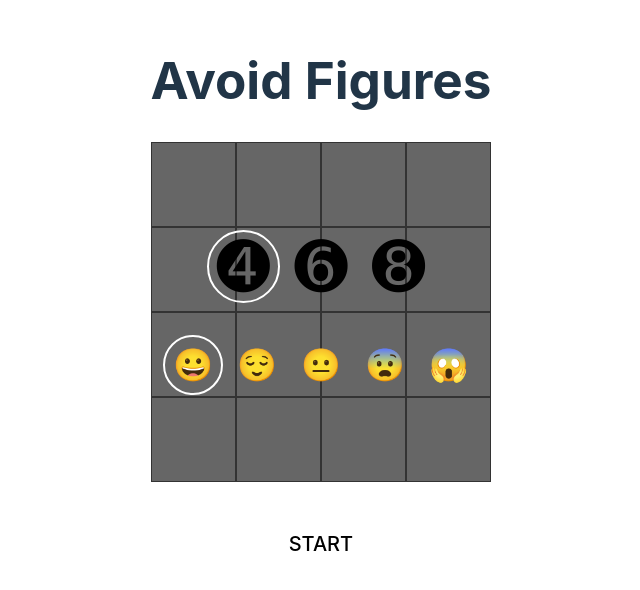
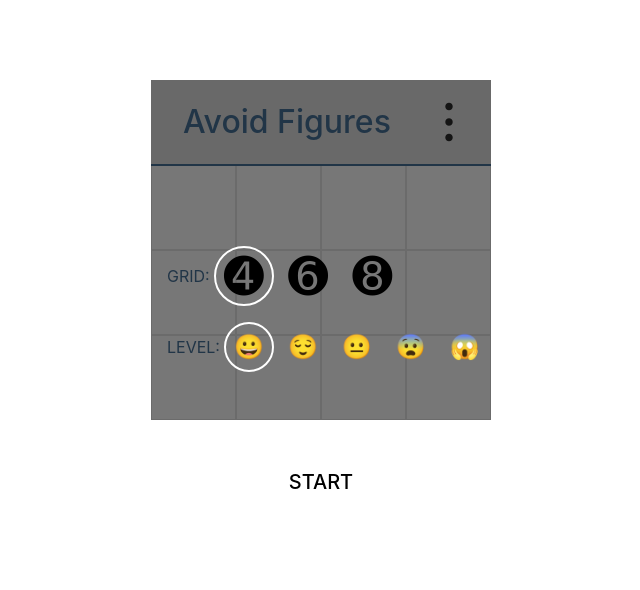
Before and after one commit to RoHell/Figures, a Vue app: page / in a window 1280 px wide. Shown: the part 104-694 px from the top of the page, without its empty margins (319-959 px from the left). Built offline with nearby package versions, Linux system fonts and the light colour scheme.

Commit message:
Change colors. Add menu.

```diff
--- a/src/App.vue
+++ b/src/App.vue
@@ -112,9 +112,6 @@ const handleMouseUp = () => selectedFigure.value && clearMarkedFields()
 </script>
 
 <template>
-  <header>
-    <h1>Avoid Figures</h1>
-  </header>
   <main class="avoid-figures">
     <div class="avoid-figures__main">
       <Grid
@@ -146,7 +143,8 @@ const handleMouseUp = () => selectedFigure.value && clearMarkedFields()
   </main>
 </template>
 
-<style scoped lang="scss">
+<style lang="scss" scoped>
+
 .avoid-figures {
   display: flex;
   flex-direction: column;
@@ -158,7 +156,6 @@ const handleMouseUp = () => selectedFigure.value && clearMarkedFields()
   &__main {
     position: relative;
     aspect-ratio: 1;
-    max-height: 340px;
   }
 
   &__grid {
@@ -166,16 +163,5 @@ const handleMouseUp = () => selectedFigure.value && clearMarkedFields()
     width: 100%;
     height: 100%;
   }
-
-  &__menu {
-    position: absolute;
-    z-index: 10;
-    width: 100%;
-    height: 100%;
-    display: flex;
-    align-items: center;
-    justify-content: center;
-    background-color: rgba(0, 0, 0, 0.6);
-  }
 }
 </style>
--- a/src/components/Menu.vue
+++ b/src/components/Menu.vue
@@ -1,5 +1,9 @@
 <script setup lang="ts">
-import { LevelEnum, GridSizeEnum } from '../types'
+import { computed, ref } from 'vue';
+
+import { LevelEnum, GridSizeEnum, IconEnum } from '../types'
+
+import Icon from '../components/Icon.vue'
 
 interface Props {
   startDisabled?: boolean
@@ -7,7 +11,7 @@ interface Props {
   activeGridCols?: number
 }
 
-withDefaults(defineProps<Props>(), {
+const props = withDefaults(defineProps<Props>(), {
   startDisabled: false,
   activeLevel: LevelEnum.easy,
   activeGridCols: GridSizeEnum.four,
@@ -17,6 +21,8 @@ const emit = defineEmits<{
   (e: 'level', value: LevelEnum): void
   (e: 'grid', value: number): void
 }>()
+
+const isOpen = ref(false)
 
 const levels = [
   {
@@ -63,11 +69,42 @@ const grids = [
     emoji: '&#10129;',
   },
 ]
+
+const menuIcon = computed(() => isOpen.value ? IconEnum.close : IconEnum.more)
+
+const toggleMenu = () => {
+  isOpen.value = !isOpen.value
+}
+
+const selectedLevel = computed(() => levels.find(l => l.hardness === props.activeLevel))
+
+const selectedGrid = computed(() => grids.find(g => g.count === props.activeGridCols))
 </script>
 
 <template>
   <div class="menu">
+    <div class="menu__header">
+      <span class="menu__header-title">Avoid Figures</span>
+      <button class="menu__header-toggle" @click="toggleMenu">
+        <Icon :icon="menuIcon" size="3.25rem"/>
+      </button>
+    </div>
+    <div
+      v-if="isOpen"
+      class="menu__opened"
+    >
+      <span>
+        Tu będą ustawienia
+      </span>
+      <Icon :icon="IconEnum.settings" size="5rem"/>
+    </div>
+
+    <div
+      v-else
+      class="menu__closed"
+    >
       <div class="menu__grids">
+        <span v-text="'GRID: '" />
         <button
           v-for="grid in grids"
           type="button"
@@ -81,6 +118,7 @@ const grids = [
         />
       </div>
       <div class="menu__levels">
+        <span v-text="'LEVEL: '"/>
         <button
           v-for="level in levels"
           type="button"
@@ -94,20 +132,73 @@ const grids = [
         />
       </div>
     </div>
+  </div>
 </template>
 
 <style lang="scss" scoped>
 .menu {
+  position:relative;
+  aspect-ratio: 1;
+  max-height: 340px;
+  height: 100%;
+  width: 100%;
   display: flex;
   flex-direction: column;
+  align-items: center;
+  justify-content: center;
   gap: 2rem;
+  background-color: rgba(dimgray, 0.9);
+
+  &__opened,
+  &__closed {
+    display: flex;
+    flex-direction: column;
+    gap: 1rem;
+    padding: 0 1rem;
     margin: auto;
+    width: 100%;
+  }
+
+  &__opened {
+    align-items: center;
+  }
+
+  &__header {
+    display: flex;
+    align-items: center;
+    gap: 1rem;
+    width: 100%;
+    padding: 1rem;
+    border-bottom: 2px solid;
+    background-color: dimgray;
+
+    &-title {
+      font-size: xx-large;
+      flex: 1;
+      font-weight: 500;
+      margin: auto;
+    }
+
+    &-toggle {
+      display: flex;
+      margin-left: auto;
+      background: none;
+      outline: none;
+      border: none;
+      padding: 0;
+      opacity: 0.8;
+      transition: opacity 0.2s;
+
+      &:hover {
+        opacity: 1;
+      }
+    }
+  }
 
   &__levels,
   &__grids {
     display: flex;
     gap: 0.25rem;
-    justify-content: space-around;
     align-items: center;
   }
 
@@ -116,7 +207,6 @@ const grids = [
     display: flex;
     align-items: center;
     justify-content: center;
-    padding: 0;
     padding: 0.5rem;
     line-height: 0;
     background: none;
@@ -131,11 +221,11 @@ const grids = [
   }
 
   &__grid {
-    font-size: 4rem;
+    font-size: 3rem;
   }
 
   &__level {
-    font-size: 2rem;
+    font-size: 1.5rem;
   }
 
   &__start {
--- a/src/style.css
+++ b/src/style.css
@@ -12,6 +12,10 @@
   -webkit-font-smoothing: antialiased;
   -moz-osx-font-smoothing: grayscale;
   -webkit-text-size-adjust: 100%;
+}
+
+* {
+  box-sizing: border-box;
 }
 
 a {
@@ -38,6 +42,7 @@ body {
   place-items: center;
   min-width: 320px;
   min-height: 100vh;
+  box-sizing: border-box;
 }
 
 h1 {
@@ -71,8 +76,8 @@ button:focus-visible {
 #app {
   max-width: 1280px;
   margin: 0 auto;
-  padding: 2rem;
   text-align: center;
+  width: 100%;
 }
 
 @media (prefers-color-scheme: light) {
--- a/src/types.ts
+++ b/src/types.ts
@@ -24,6 +24,9 @@ export enum IconEnum {
   knight = 'knight',
   pawn = 'pawn',
   king = 'king',
+  more = 'more',
+  close = 'close',
+  settings = 'settings',
 }
 
 export enum LevelEnum {
```
Also changed, not shown: src/components/Icon.vue (+2 -1 lines). Lines whose indentation alone changed are shown as unchanged.
